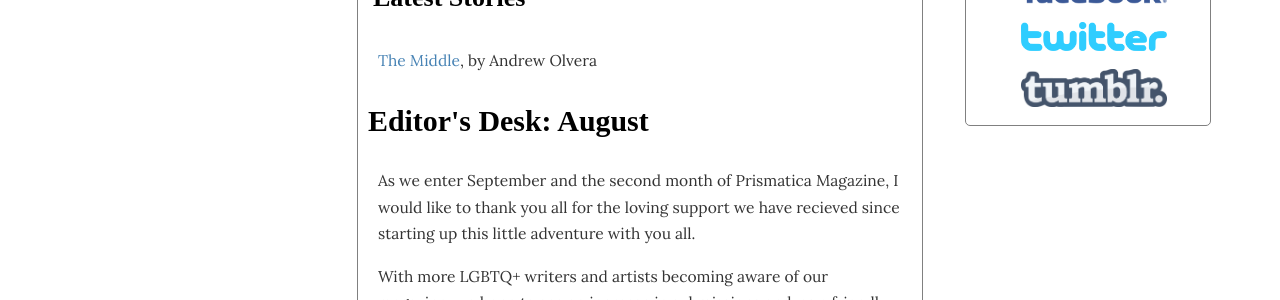
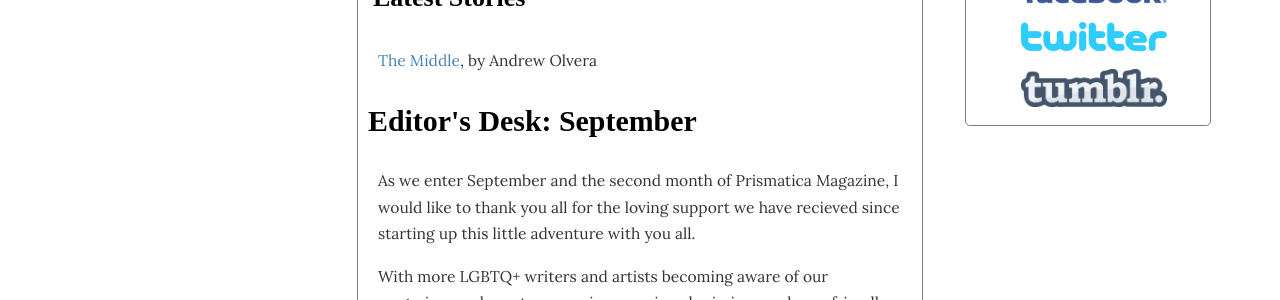
Before and after one commit to lazyadventurerpublishing/prismatica, a Jekyll site: the page built from index.html, in a window 1280 px wide. Shown: the part 376-676 px from the top of the page. Built offline with Jekyll 4.4.1, drawn with Linux system fonts in a browser that asks for light colours; some web fonts are replaced; the list of posts is cut into pages by our own code; comment, search, counter and statistics services are not loaded.

Commit message:
Update index.html

```diff
--- a/index.html
+++ b/index.html
@@ -6,7 +6,7 @@ title: Home
     <p>An online fantasy/sci-fi magazine about LGBTQ+ people by LGBTQ+ people.</p>
     <h4>Latest Stories</h4>
     {% include latestpost.html %}
-    <h3>Editor's Desk: August</h3>
+    <h3>Editor's Desk: September</h3>
     <p>As we enter September and the second month of Prismatica Magazine, I would like to thank you all for the loving support we have recieved since starting up this little adventure with you all.</p>
     <p>With more LGBTQ+ writers and artists becoming aware of our magazine, we hope to see an increase in submissions and, as a friendly reminder, we are hosting a Free Edit Week for the first seven days of September. Finally, if you like what you've seen and read from our magazine please consider our Patreon; we love running Prismatica Magazine and only want to improve our service too you all, supporting us will help us pay our Writers and Staff, as well as expand our services.</p>
     <p>With felt gratitude, </p>
```
